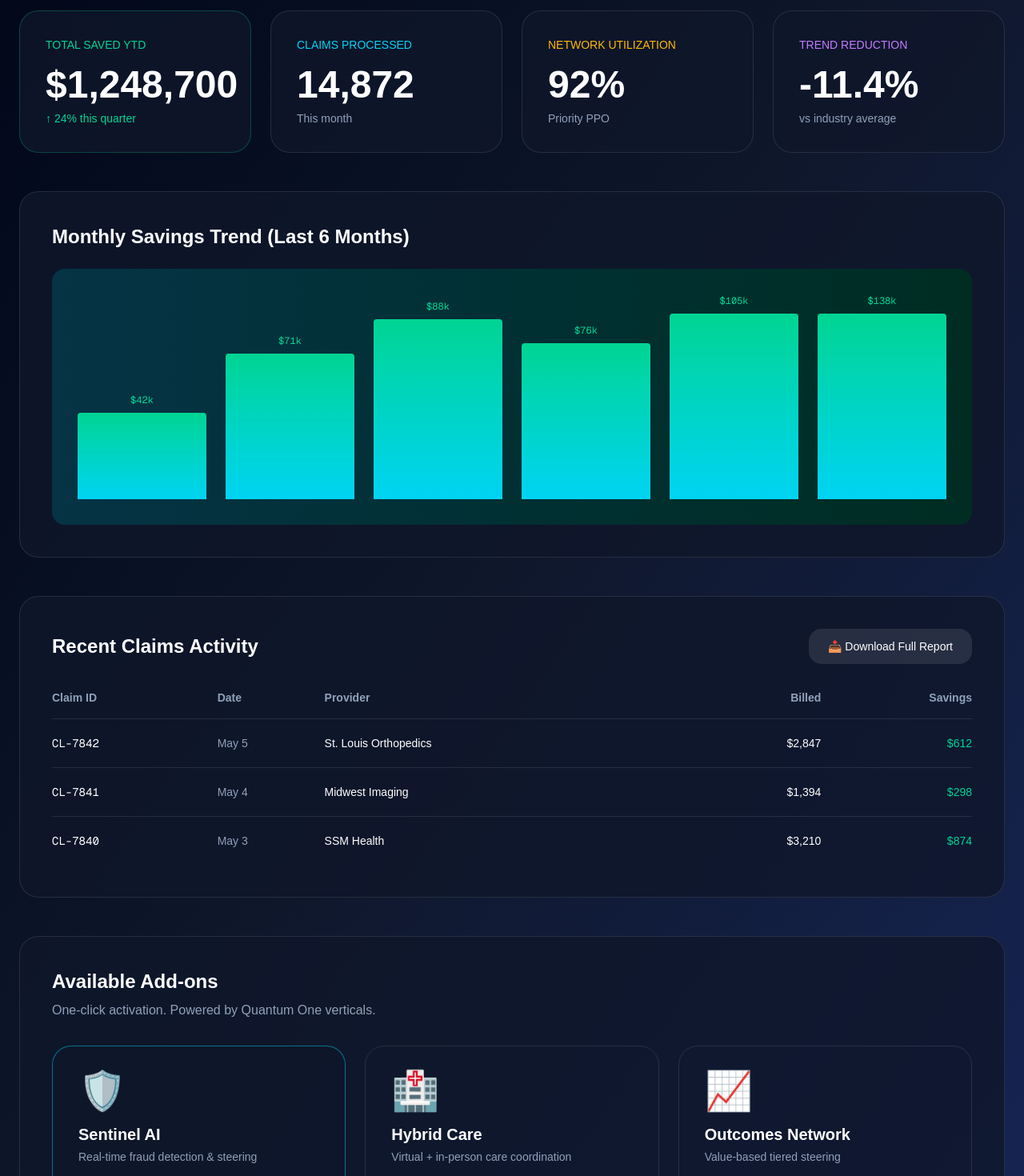
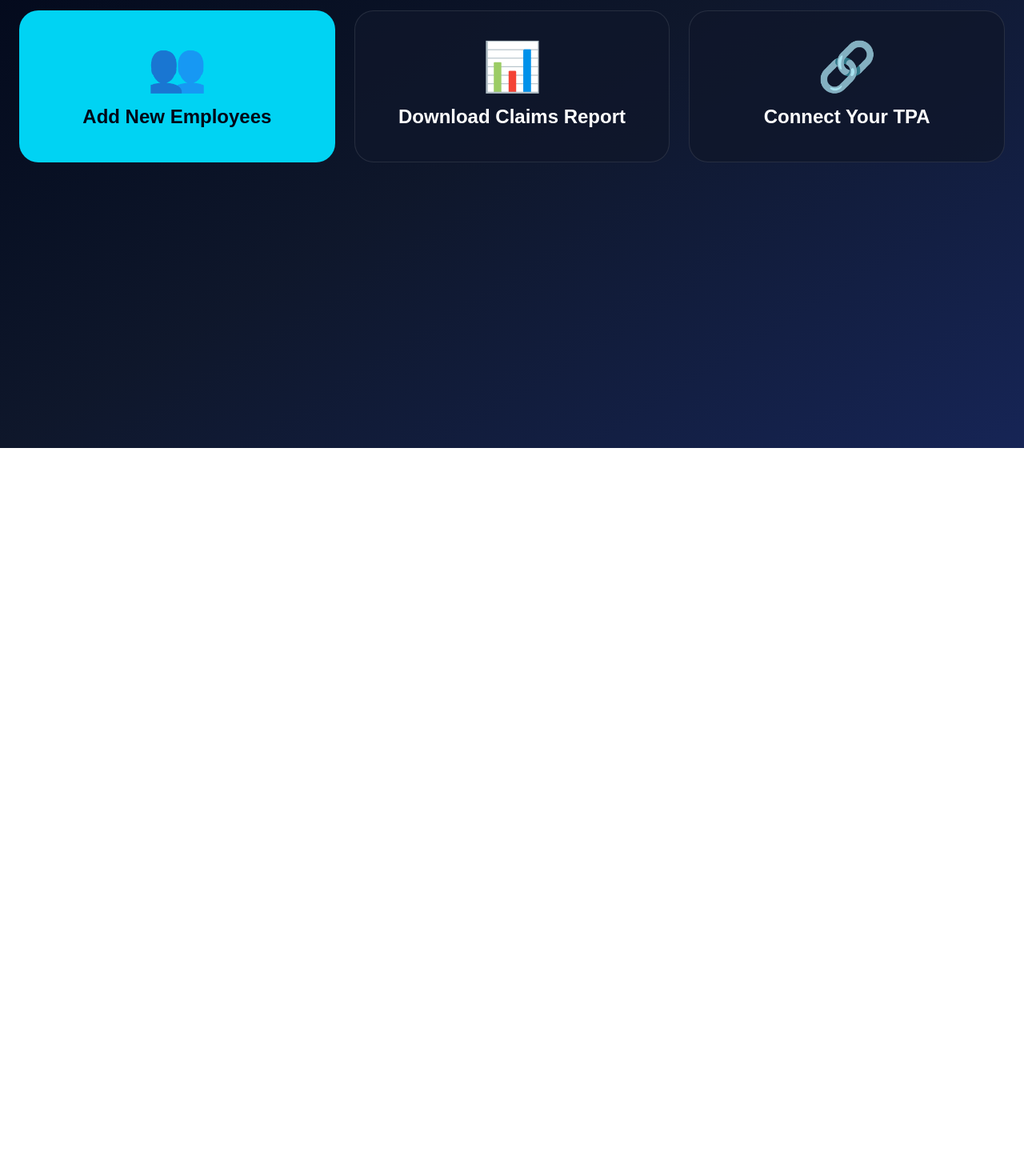
Before and after one commit to ryunstuart/quantum-selfflow, a Next.js app in the folder frontend/: page /dashboard in a window 1280 px wide. Shown: the part 240-1710 px from the top of the page at 80% size. After the commit the page ends 800 px from the top, so only its background shows below. Built offline with nearby package versions, Linux system fonts and the light colour scheme.

Commit message:
Added Add New Employees modal

```diff
--- a/frontend/app/dashboard/page.tsx
+++ b/frontend/app/dashboard/page.tsx
@@ -5,6 +5,8 @@ import { useState, useEffect } from 'react';
 
 export default function Dashboard() {
   const [user, setUser] = useState<any>(null);
+  const [showAddModal, setShowAddModal] = useState(false);
+  const [newEmployeeCount, setNewEmployeeCount] = useState('');
 
   useEffect(() => {
     const saved = localStorage.getItem('selfflow_user');
@@ -23,6 +25,14 @@ export default function Dashboard() {
     { id: "CL-7841", date: "May 4", provider: "Midwest Imaging", amount: "$1,394", savings: "$298" },
     { id: "CL-7840", date: "May 3", provider: "SSM Health", amount: "$3,210", savings: "$874" },
   ];
+
+  const handleAddEmployees = () => {
+    if (newEmployeeCount) {
+      alert(`✅ ${newEmployeeCount} new employees added successfully!\nThey will be routed through Priority PPO.`);
+      setShowAddModal(false);
+      setNewEmployeeCount('');
+    }
+  };
 
   return (
     <div className="min-h-screen bg-gradient-to-br from-slate-950 via-slate-900 to-blue-950 text-white">
@@ -54,118 +64,70 @@ export default function Dashboard() {
               Active since May 6, 2026 • {user?.employeeCount || "N/A"} lives
             </p>
           </div>
-          <div className="text-right">
-            <div className="text-emerald-400 text-5xl font-bold">10.5%</div>
-            <div className="text-sm text-slate-400">Avg Monthly Savings</div>
-          </div>
         </div>
 
-        {/* Metrics Cards */}
-        <div className="grid grid-cols-1 sm:grid-cols-2 lg:grid-cols-4 gap-6 mb-12">
-          <div className="bg-slate-900/80 border border-emerald-500/30 rounded-3xl p-8 hover:border-emerald-400 transition-all">
-            <div className="text-emerald-400 text-sm font-medium">TOTAL SAVED YTD</div>
-            <div className="text-5xl font-bold mt-4">$1,248,700</div>
-            <div className="text-emerald-400 text-sm mt-2">↑ 24% this quarter</div>
-          </div>
+        {/* Metrics, Chart, Recent Claims - same as before */}
 
-          <div className="bg-slate-900/80 border border-white/10 rounded-3xl p-8 hover:border-cyan-400 transition-all">
-            <div className="text-cyan-400 text-sm font-medium">CLAIMS PROCESSED</div>
-            <div className="text-5xl font-bold mt-4">14,872</div>
-            <div className="text-slate-400 text-sm mt-2">This month</div>
-          </div>
+        {/* Available Add-ons + Action Buttons */}
+        <div className="grid grid-cols-1 md:grid-cols-3 gap-6">
+          <button
+            onClick={() => setShowAddModal(true)}
+            className="bg-cyan-400 hover:bg-cyan-300 text-slate-950 rounded-3xl p-10 text-center transition"
+          >
+            <div className="text-6xl mb-4">👥</div>
+            <div className="text-2xl font-semibold">Add New Employees</div>
+          </button>
 
-          <div className="bg-slate-900/80 border border-white/10 rounded-3xl p-8 hover:border-amber-400 transition-all">
-            <div className="text-amber-400 text-sm font-medium">NETWORK UTILIZATION</div>
-            <div className="text-5xl font-bold mt-4">92%</div>
-            <div className="text-slate-400 text-sm mt-2">Priority PPO</div>
-          </div>
+          <button
+            onClick={() => alert("✅ Claims report downloaded!")}
+            className="bg-slate-900/80 border border-white/10 hover:border-cyan-400 rounded-3xl p-10 text-center transition"
+          >
+            <div className="text-6xl mb-4">📊</div>
+            <div className="text-2xl font-semibold">Download Claims Report</div>
+          </button>
 
-          <div className="bg-slate-900/80 border border-white/10 rounded-3xl p-8 hover:border-purple-400 transition-all">
-            <div className="text-purple-400 text-sm font-medium">TREND REDUCTION</div>
-            <div className="text-5xl font-bold mt-4">-11.4%</div>
-            <div className="text-slate-400 text-sm mt-2">vs industry average</div>
-          </div>
+          <button
+            onClick={() => alert("🔗 TPA Integration coming soon!")}
+            className="bg-slate-900/80 border border-white/10 hover:border-purple-400 rounded-3xl p-10 text-center transition"
+          >
+            <div className="text-6xl mb-4">🔗</div>
+            <div className="text-2xl font-semibold">Connect Your TPA</div>
+          </button>
         </div>
+      </div>
 
-        {/* Savings Trend Chart */}
-        <div className="bg-slate-900/80 border border-white/10 rounded-3xl p-8 md:p-10 mb-12">
-          <h3 className="text-2xl font-semibold mb-6">Monthly Savings Trend (Last 6 Months)</h3>
-          <div className="h-80 bg-gradient-to-r from-cyan-950 to-emerald-950 rounded-2xl flex items-end gap-6 p-8">
-            {[42, 71, 88, 76, 105, 138].map((h, i) => (
-              <div key={i} className="flex-1 flex flex-col items-center justify-end h-full gap-2">
-                <div className="text-emerald-400 text-xs font-mono">${h}k</div>
-                <div className="bg-gradient-to-t from-cyan-400 to-emerald-400 w-full rounded-t transition-all" style={{height: `${h}%`}} />
-              </div>
-            ))}
-          </div>
-        </div>
+      {/* Add New Employees Modal */}
+      {showAddModal && (
+        <div className="fixed inset-0 bg-black/80 flex items-center justify-center z-[200]">
+          <div className="bg-slate-900 border border-white/10 rounded-3xl p-10 w-full max-w-md mx-4">
+            <h3 className="text-3xl font-semibold mb-8">Add New Employees</h3>
 
-        {/* Recent Claims */}
-        <div className="bg-slate-900/80 border border-white/10 rounded-3xl p-8 md:p-10 mb-12">
-          <div className="flex justify-between items-center mb-8">
-            <h3 className="text-2xl font-semibold">Recent Claims Activity</h3>
-            <button
-              onClick={() => alert("✅ Claims report downloaded! (Demo CSV)")}
-              className="bg-white/10 hover:bg-white/20 px-6 py-3 rounded-2xl text-sm transition flex items-center gap-2"
-            >
-              📥 Download Full Report
-            </button>
-          </div>
-          <div className="overflow-x-auto">
-            <table className="w-full min-w-[600px]">
-              <thead>
-                <tr className="border-b border-white/10 text-left text-sm text-slate-400">
-                  <th className="pb-4">Claim ID</th>
-                  <th className="pb-4">Date</th>
-                  <th className="pb-4">Provider</th>
-                  <th className="pb-4 text-right">Billed</th>
-                  <th className="pb-4 text-right">Savings</th>
-                </tr>
-              </thead>
-              <tbody className="text-sm divide-y divide-white/10">
-                {fakeClaims.map((claim) => (
-                  <tr key={claim.id} className="hover:bg-white/5">
-                    <td className="py-5 font-mono">{claim.id}</td>
-                    <td className="py-5 text-slate-400">{claim.date}</td>
-                    <td className="py-5">{claim.provider}</td>
-                    <td className="py-5 text-right">{claim.amount}</td>
-                    <td className="py-5 text-right text-emerald-400 font-medium">{claim.savings}</td>
-                  </tr>
-                ))}
-              </tbody>
-            </table>
-          </div>
-        </div>
+            <input
+              type="number"
+              placeholder="Number of new employees / lives"
+              className="w-full bg-slate-800 border border-white/20 rounded-2xl px-6 py-5 text-lg mb-8"
+              value={newEmployeeCount}
+              onChange={(e) => setNewEmployeeCount(e.target.value)}
+            />
 
-        {/* Available Add-ons */}
-        <div className="bg-slate-900/80 border border-white/10 rounded-3xl p-8 md:p-10">
-          <h3 className="text-2xl font-semibold mb-2">Available Add-ons</h3>
-          <p className="text-slate-400 mb-8">One-click activation. Powered by Quantum One verticals.</p>
-
-          <div className="grid grid-cols-1 md:grid-cols-3 gap-6">
-            <div className="border border-cyan-400/50 bg-slate-900/50 rounded-3xl p-8">
-              <div className="text-5xl mb-4">🛡️</div>
-              <div className="font-semibold text-xl mb-1">Sentinel AI</div>
-              <div className="text-sm text-slate-400 mb-6">Real-time fraud detection & steering</div>
-              <div className="inline-block bg-emerald-400/20 text-emerald-400 text-xs px-4 py-1 rounded-full">ACTIVE</div>
-            </div>
-
-            <div className="border border-white/10 hover:border-cyan-400 rounded-3xl p-8 transition cursor-pointer group">
-              <div className="text-5xl mb-4 group-hover:scale-110 transition">🏥</div>
-              <div className="font-semibold text-xl mb-1">Hybrid Care</div>
-              <div className="text-sm text-slate-400 mb-6">Virtual + in-person care coordination</div>
-              <button className="text-cyan-400 text-sm font-medium">Activate →</button>
-            </div>
-
-            <div className="border border-white/10 hover:border-cyan-400 rounded-3xl p-8 transition cursor-pointer group">
-              <div className="text-5xl mb-4 group-hover:scale-110 transition">📈</div>
-              <div className="font-semibold text-xl mb-1">Outcomes Network</div>
-              <div className="text-sm text-slate-400 mb-6">Value-based tiered steering</div>
-              <button className="text-cyan-400 text-sm font-medium">Activate →</button>
+            <div className="flex gap-4">
+              <button
+                onClick={() => setShowAddModal(false)}
+                className="flex-1 py-4 border border-white/20 rounded-2xl"
+              >
+                Cancel
+              </button>
+              <button
+                onClick={handleAddEmployees}
+                disabled={!newEmployeeCount}
+                className="flex-1 bg-cyan-400 hover:bg-cyan-300 disabled:bg-slate-700 text-slate-950 font-semibold py-4 rounded-2xl"
+              >
+                Add Employees
+              </button>
             </div>
           </div>
         </div>
-      </div>
+      )}
     </div>
   );
 }
```
